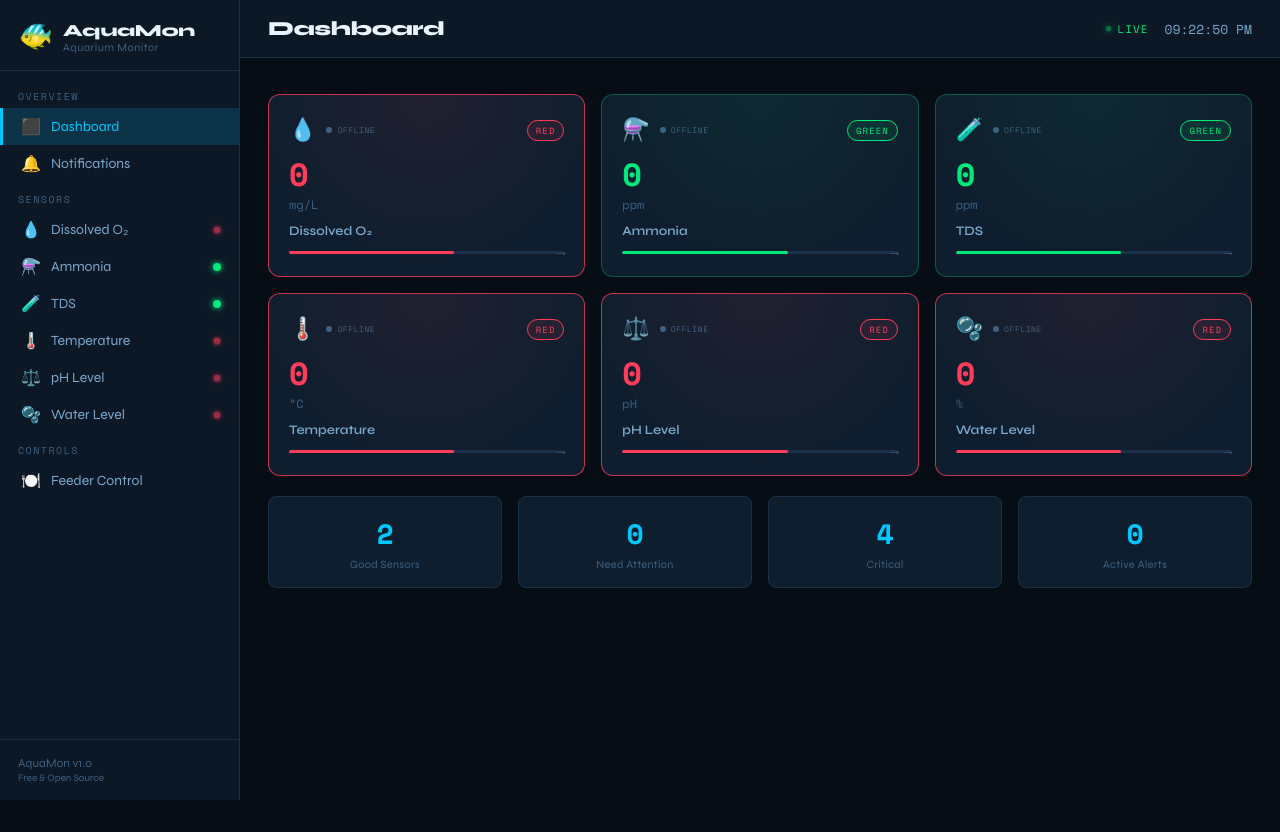
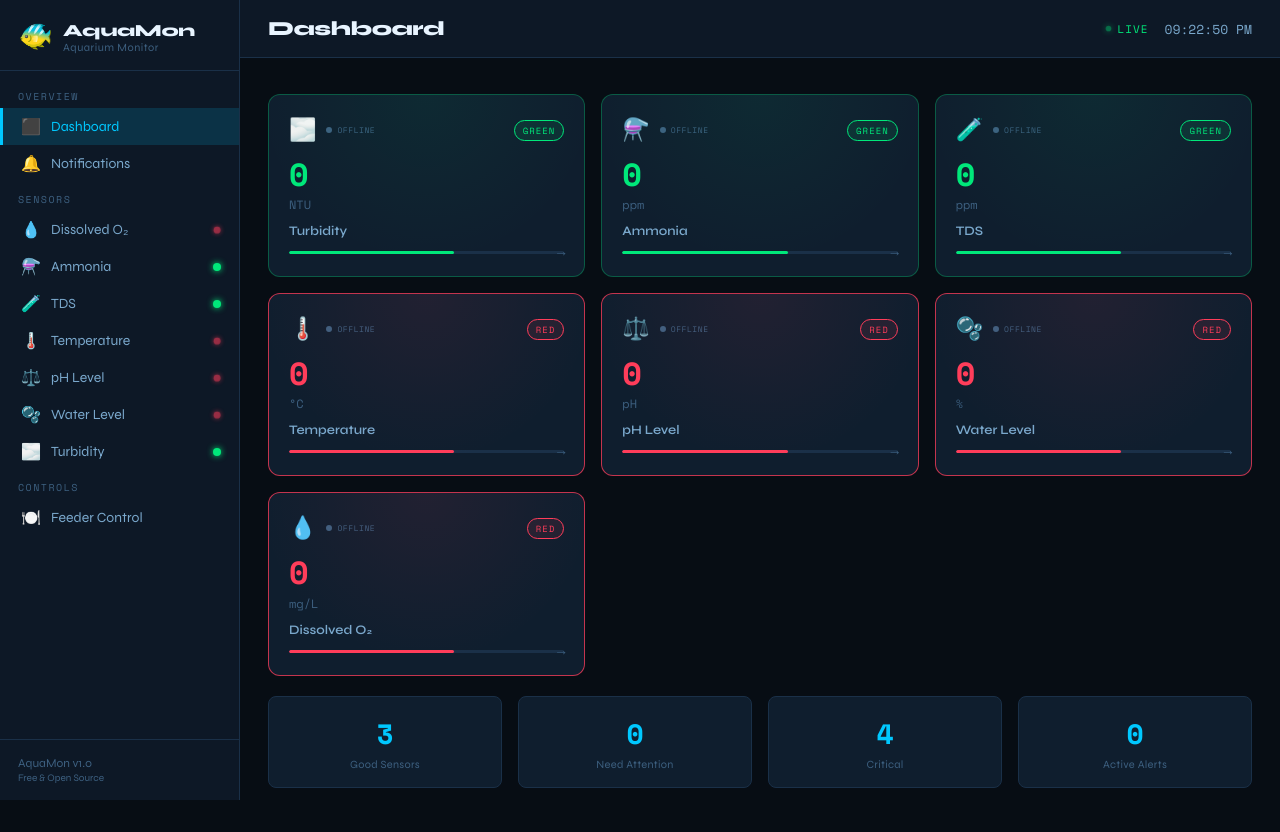
Before and after one commit to RoshRaj01/SmartArium, a Flask app: page / in a window 1280 px wide. Before the commit the page ends 800 px from the top, so only its background shows below. Run offline with Flask 3, Linux system fonts and the light colour scheme.

Commit message:
Turbidity Sensor Done

```diff
--- a/app.py
+++ b/app.py
@@ -40,7 +40,7 @@ class Database:
         return row[0] if row else 0
 
     def get_latest_all(self):
-        types = ["oxygen", "ammonia", "tds", "temperature", "ph", "water_level"]
+        types = ["oxygen", "ammonia", "tds", "temperature", "ph", "water_level", "turbidity"]
         return {t: self.get_latest(t) for t in types}
 
     def get_history(self, sensor_type, limit=50):
@@ -80,7 +80,7 @@ class Database:
             self.conn.execute("INSERT INTO feeding_log (amount, timestamp, source) VALUES (?, ?, ?)", (amount, datetime.now(), source))
 
     def simulate_readings(self):
-        types = ["oxygen", "ammonia", "tds", "temperature", "ph", "water_level"]
+        types = ["oxygen", "ammonia", "tds", "temperature", "ph", "water_level", "turbidity"]
         for t in types:
             val = random.uniform(20, 30) if t == "temperature" else random.uniform(0, 100)
             self.insert_reading(t, val)
@@ -94,7 +94,8 @@ SENSOR_THRESHOLDS = {
     "ammonia": (0, 20.0), # Adjusted for MQ-135 Raw Range
     "water_level": (50, 100),
     "tds": (0, 500),
-    "oxygen": (5, 12)
+    "oxygen": (5, 12),
+    "turbidity": (0, 5.0) # NTU
 }
 
 def get_sensor_status(sensor_type, value):
@@ -128,7 +129,7 @@ def dashboard():
 
 @app.route("/sensor/<sensor_type>")
 def sensor(sensor_type):
-    valid = ["oxygen", "ammonia", "tds", "temperature", "ph", "water_level"]
+    valid = ["oxygen", "ammonia", "tds", "temperature", "ph", "water_level", "turbidity"]
     if sensor_type not in valid:
         return "Not found", 404
     current = db.get_latest(sensor_type)
@@ -284,6 +285,7 @@ SENSOR_INFO = {
     "temperature": {"label": "Temperature", "unit": "°C", "icon": "🌡️", "ideal": "24–28 °C"},
     "ph": {"label": "pH Level", "unit": "pH", "icon": "⚖️", "ideal": "6.5–7.5"},
     "water_level": {"label": "Water Level", "unit": "%", "icon": "🫧", "ideal": "80–100%"},
+    "turbidity": {"label": "Turbidity", "unit": "NTU", "icon": "🌫️", "ideal": "< 1.0 NTU"},
 }
 
 def get_suggestions(sensor_type, value):
@@ -324,6 +326,12 @@ def get_suggestions(sensor_type, value):
             "orange": ["Water level is significantly low. Top off immediately.", "Check if equipment is splashing water out.", "Inspect all tubing and return lines for leaks."],
             "red": ["URGENT: Water level is critical. Pumps and heaters may be exposed!", "Top off immediately to prevent heater burnout.", "Check for active leaks — inspect all seams and equipment."],
         },
+        "turbidity": {
+            "green": ["Water is crystal clear. Light penetration is optimal.", "Maintain current filtration."],
+            "yellow": ["Water is slightly cloudy. Check filter sponges.", "Rinse or replace fine filter floss."],
+            "orange": ["Significant cloudiness. Perform a 20% water change.", "Check for overfeeding or decaying matter.", "Consider using a water polisher or clarifier."],
+            "red": ["CRITICAL: High turbidity detected. Perform a 40% water change immediately.", "Clean all filter media.", "Reduce lighting hours if algae bloom is suspected.", "Verify that the substrate isn't being disturbed by high flow."],
+        },
     }
     status = get_sensor_status(sensor_type, value)
     return tips.get(sensor_type, {}).get(status, ["No suggestions available."])
--- a/templates/dashboard.html
+++ b/templates/dashboard.html
@@ -1,13 +1,17 @@
 <!DOCTYPE html>
 <html lang="en">
+
 <head>
   <meta charset="UTF-8">
   <meta name="viewport" content="width=device-width, initial-scale=1.0">
   <title>AquaMon — Dashboard</title>
   <link rel="preconnect" href="https://fonts.googleapis.com">
-<link href="https://fonts.googleapis.com/css2?family=Space+Mono:wght@400;700&family=Syne:wght@400;600;800&display=swap" rel="stylesheet">
+  <link
+    href="https://fonts.googleapis.com/css2?family=Space+Mono:wght@400;700&family=Syne:wght@400;600;800&display=swap"
+    rel="stylesheet">
   <link rel="stylesheet" href="/static/css/main.css">
 </head>
+
 <body>
   {% include 'sidebar.html' %}
 
@@ -36,12 +40,13 @@
     <!-- Sensor Grid -->
     <section class="sensor-grid">
       {% set sensor_info = {
-      'oxygen':     {'label': 'Dissolved O₂', 'unit': 'mg/L', 'icon': '💧'},
-      'ammonia':    {'label': 'Ammonia',       'unit': 'ppm',  'icon': '⚗️'},
-      'tds':        {'label': 'TDS',           'unit': 'ppm',  'icon': '🧪'},
-      'temperature':{'label': 'Temperature',   'unit': '°C',   'icon': '🌡️'},
-      'ph':         {'label': 'pH Level',      'unit': 'pH',   'icon': '⚖️'},
-      'water_level':{'label': 'Water Level',   'unit': '%',    'icon': '🫧'}
+      'turbidity': {'label': 'Turbidity', 'unit': 'NTU', 'icon': '🌫️'},
+      'ammonia': {'label': 'Ammonia', 'unit': 'ppm', 'icon': '⚗️'},
+      'tds': {'label': 'TDS', 'unit': 'ppm', 'icon': '🧪'},
+      'temperature':{'label': 'Temperature', 'unit': '°C', 'icon': '🌡️'},
+      'ph': {'label': 'pH Level', 'unit': 'pH', 'icon': '⚖️'},
+      'water_level':{'label': 'Water Level', 'unit': '%', 'icon': '🫧'},
+      'oxygen': {'label': 'Dissolved O₂', 'unit': 'mg/L', 'icon': '💧'}
       } %}
 
       {% for key, info in sensor_info.items() %}
@@ -95,4 +100,5 @@
     computeStats();
   </script>
 </body>
+
 </html>
--- a/templates/sidebar.html
+++ b/templates/sidebar.html
@@ -41,6 +41,10 @@
     <span class="nav-icon">🫧</span> Water Level
     <span class="nav-status" id="nav-status-water_level"></span>
   </a>
+  <a href="/sensor/turbidity" class="nav-link {% if '/sensor/turbidity' in request.path %}active{% endif %}">
+    <span class="nav-icon">🌫️</span> Turbidity
+    <span class="nav-status" id="nav-status-turbidity"></span>
+  </a>
 
   <div class="sidebar-section-label">CONTROLS</div>
   <a href="/feeder" class="nav-link {% if request.path == '/feeder' %}active{% endif %}">
```
Also changed, not shown: 1 other file. Lines whose indentation alone changed are shown as unchanged.
